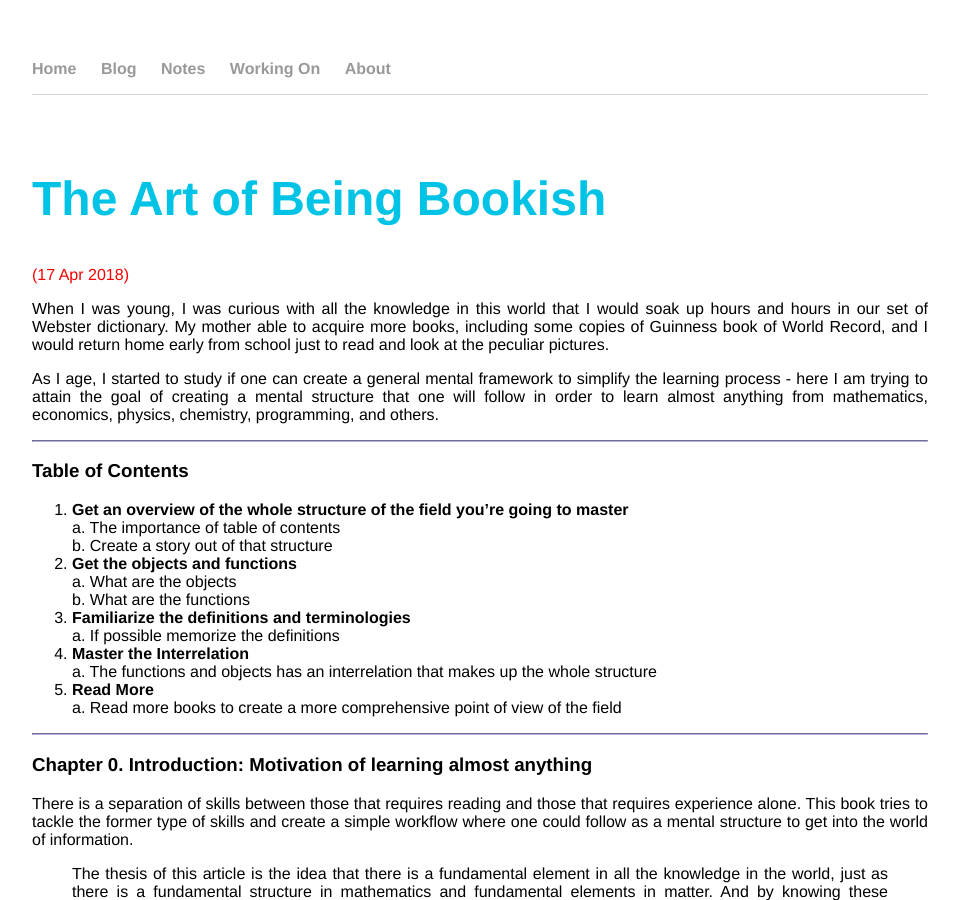
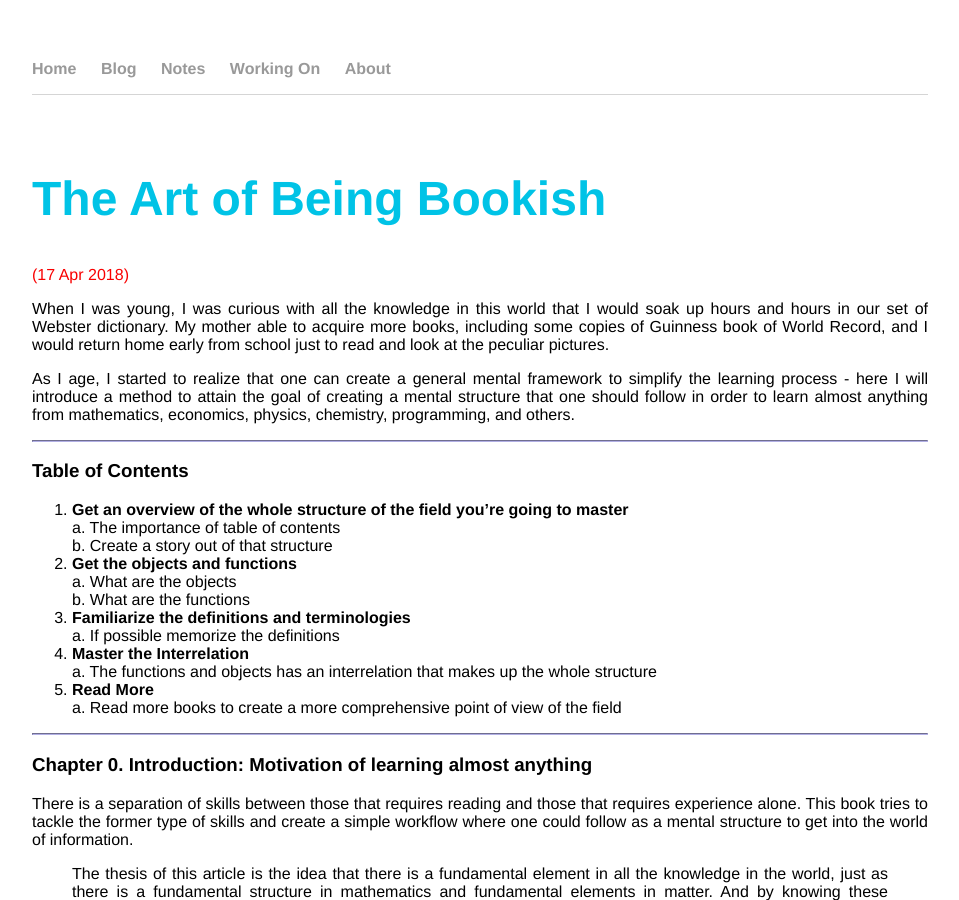
Before and after one commit to sinbad989/sinbad989.github.io, a Jekyll site: the page built from _posts/2018-04-17-the-art-of-knowing-anything.md, in a window 1280 px wide and 900 px high. Shown: the whole window, without its empty margins (160-1119 px from the left). Built offline with Jekyll 4.4.1, drawn with Linux system fonts in a browser that asks for light colours; nearby versions of some CDN libraries; some web fonts are replaced.

Commit message:
added new files

```diff
--- a/_posts/2018-04-17-the-art-of-knowing-anything.md
+++ b/_posts/2018-04-17-the-art-of-knowing-anything.md
@@ -8,7 +8,7 @@ tag: mastery
 
 When I was young, I was curious with all the knowledge in this world that I would soak up hours and hours in our set of Webster dictionary. My mother able to acquire more books, including some copies of Guinness book of World Record, and I would return home early from school just to read and look at the peculiar pictures.
 
-As I age, I started to study if one can create a general mental framework to simplify the learning process - here I am trying to attain the goal of creating a mental structure that one will follow in order to learn almost anything from mathematics, economics, physics, chemistry, programming, and others.
+As I age, I started to realize that one can create a general mental framework to simplify the learning process - here I will introduce a method to attain the goal of creating a mental structure that one should follow in order to learn almost anything from mathematics, economics, physics, chemistry, programming, and others.
 
 <hr>
 
```
